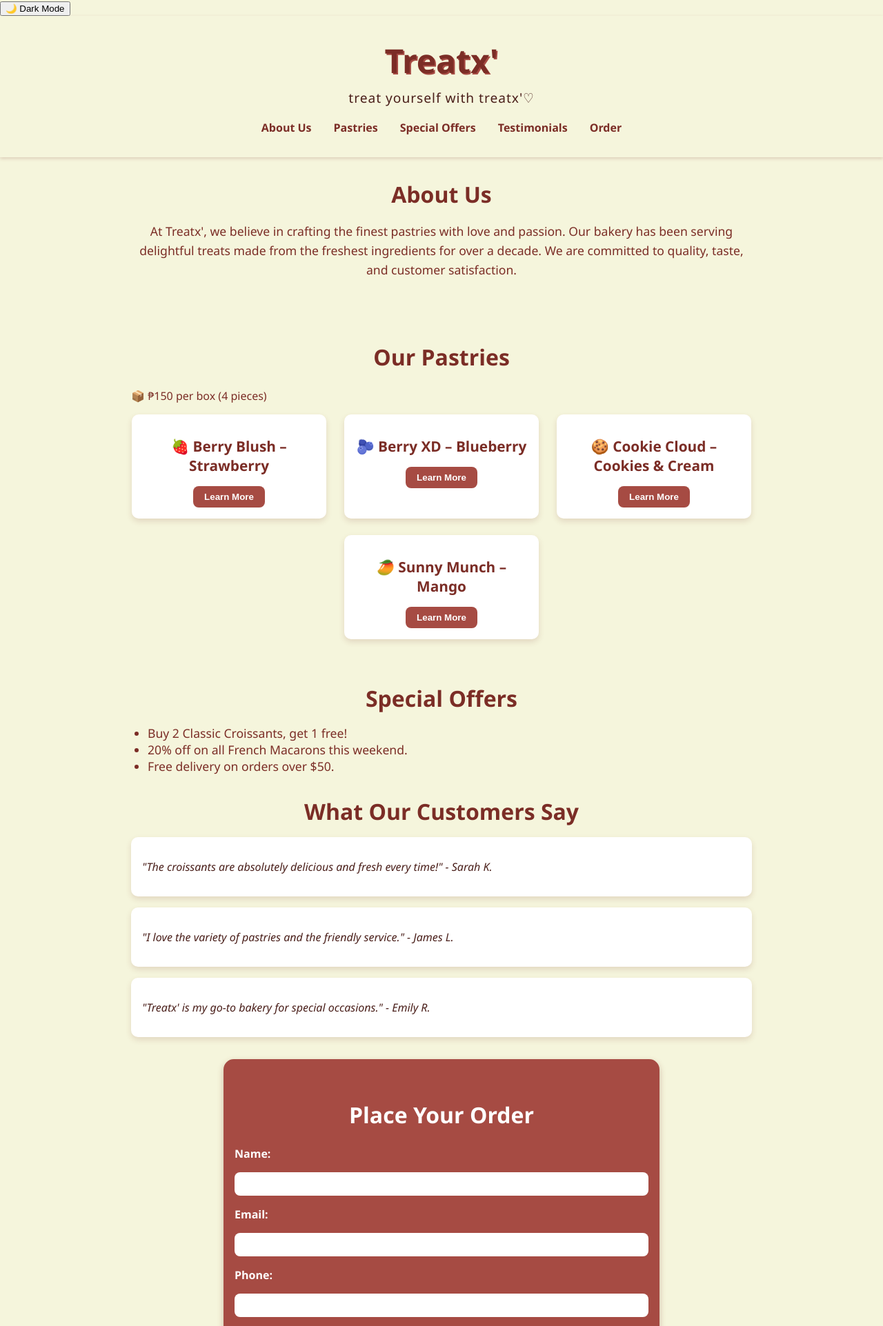
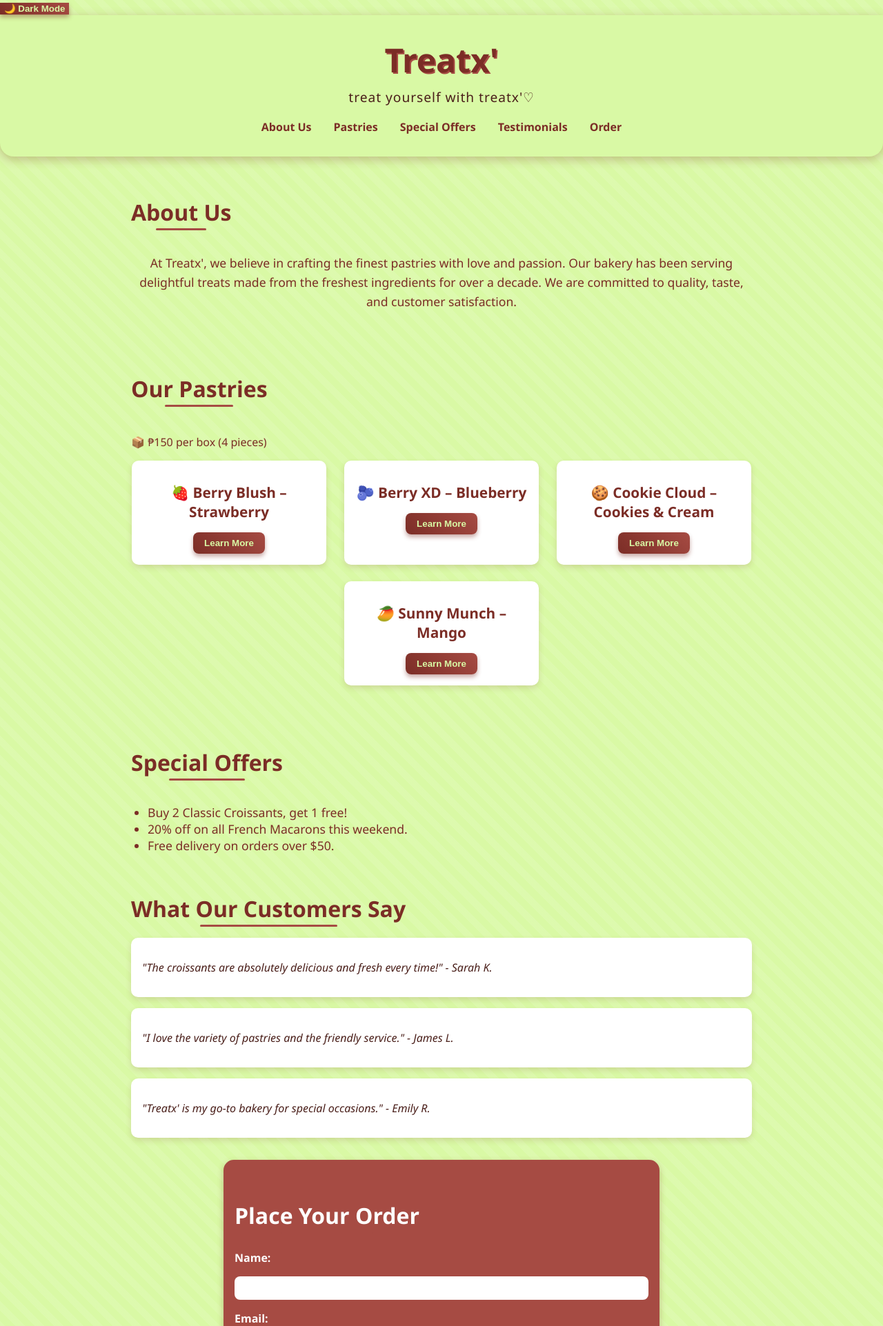
Before and after one commit to Nicookie19/Project_Sweets-Ver1.8-, a PHP site: page / in a window 1280 px wide. Shown: the top 1923 px of the page at 69% size. Run offline with PHP 8.4, Linux system fonts and the light colour scheme.

Commit message:
Add files via upload

```diff
--- a/pastry_business.css
+++ b/pastry_business.css
@@ -1,6 +1,6 @@
 /* Color Palette */
 :root {
-    --background-color: #F5F5DC; /* Dirty white cream color */
+    --background-color: #D9F9A5; /* Updated background color as per user request */
     --primary-color: #7B2D26;
     --secondary-color: #4A1F1A;
     --accent-color: #A64B43;
@@ -366,3 +366,111 @@ footer {
         gap: 1rem;
     }
 }
+
+/* Additional design features */
+
+/* Add subtle background pattern */
+body {
+    background-image: repeating-linear-gradient(
+        45deg,
+        rgba(255, 255, 255, 0.1),
+        rgba(255, 255, 255, 0.1) 10px,
+        transparent 10px,
+        transparent 20px
+    );
+}
+
+/* Add shadow and rounded corners to header */
+header {
+    border-radius: 0 0 20px 20px;
+    box-shadow: 0 4px 15px rgba(123, 45, 38, 0.3);
+}
+
+/* Add hover effect to nav links */
+.nav-links li a {
+    position: relative;
+}
+
+.nav-links li a::after {
+    content: '';
+    position: absolute;
+    width: 0%;
+    height: 2px;
+    bottom: -4px;
+    left: 0;
+    background-color: var(--accent-color);
+    transition: width 0.3s ease;
+}
+
+.nav-links li a:hover::after {
+    width: 100%;
+}
+
+/* Add subtle animation to section headings */
+h2 {
+    position: relative;
+    display: inline-block;
+    padding-bottom: 0.3rem;
+}
+
+h2::after {
+    content: '';
+    position: absolute;
+    width: 50%;
+    height: 3px;
+    background-color: var(--accent-color);
+    bottom: 0;
+    left: 25%;
+    border-radius: 2px;
+    transition: width 0.3s ease;
+}
+
+h2:hover::after {
+    width: 100%;
+    left: 0;
+}
+
+/* Style buttons with gradient */
+button, .order-form button, .learn-more-btn, .quantity-control button, .newsletter button {
+    background: linear-gradient(45deg, var(--primary-color), var(--accent-color));
+    border: none;
+    color: var(--background-color);
+    font-weight: 700;
+    box-shadow: 0 4px 6px rgba(123, 45, 38, 0.4);
+    transition: background 0.3s ease, box-shadow 0.3s ease;
+}
+
+button:hover, .order-form button:hover, .learn-more-btn:hover, .quantity-control button:hover, .newsletter button:hover {
+    background: linear-gradient(45deg, var(--accent-color), var(--primary-color));
+    box-shadow: 0 6px 10px rgba(123, 45, 38, 0.6);
+}
+
+/* Add subtle fade-in animation for pastry items */
+.pastry-item {
+    opacity: 0;
+    transform: translateY(20px);
+    animation: fadeInUp 0.6s forwards;
+}
+
+.pastry-item:nth-child(1) {
+    animation-delay: 0.1s;
+}
+
+.pastry-item:nth-child(2) {
+    animation-delay: 0.3s;
+}
+
+.pastry-item:nth-child(3) {
+    animation-delay: 0.5s;
+}
+
+.pastry-item:nth-child(4) {
+    animation-delay: 0.7s;
+}
+
+@keyframes fadeInUp {
+    to {
+        opacity: 1;
+        transform: translateY(0);
+    }
+}
```
